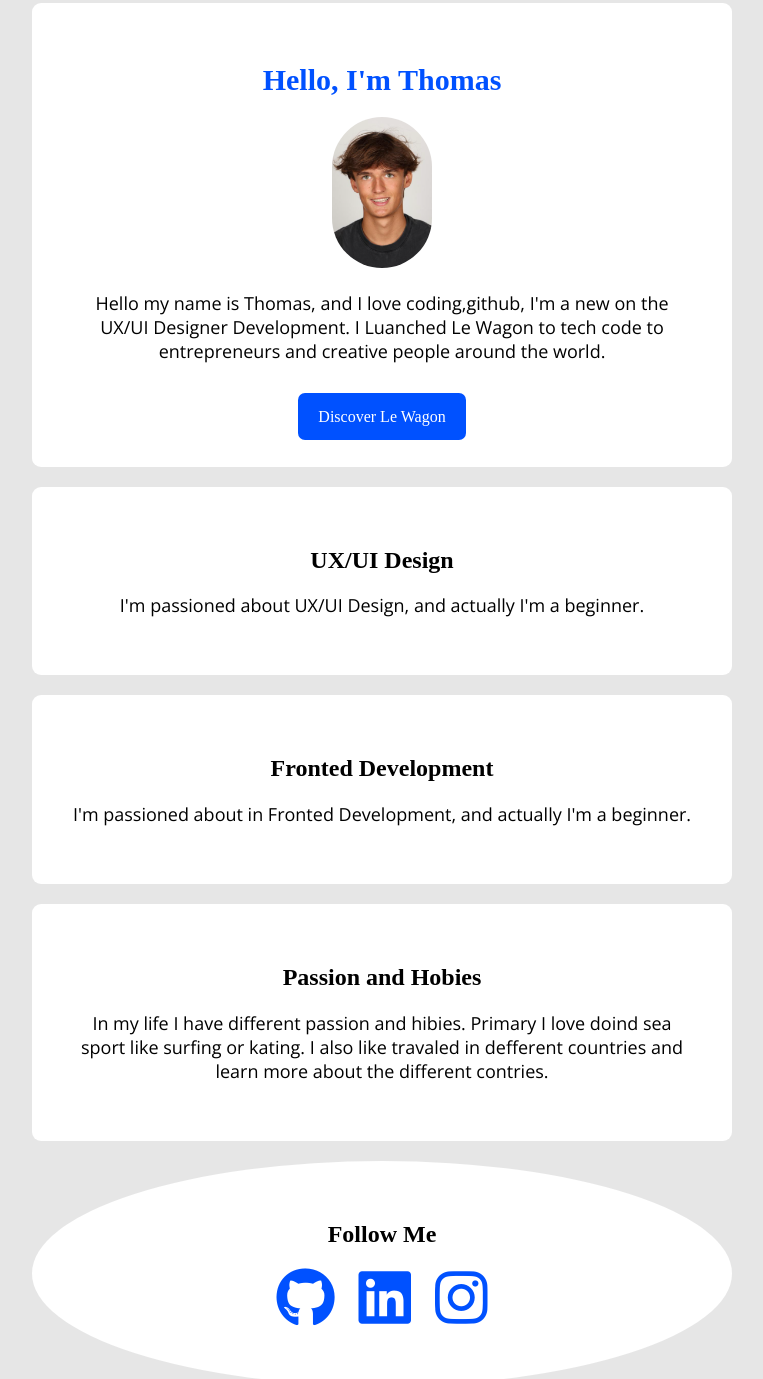
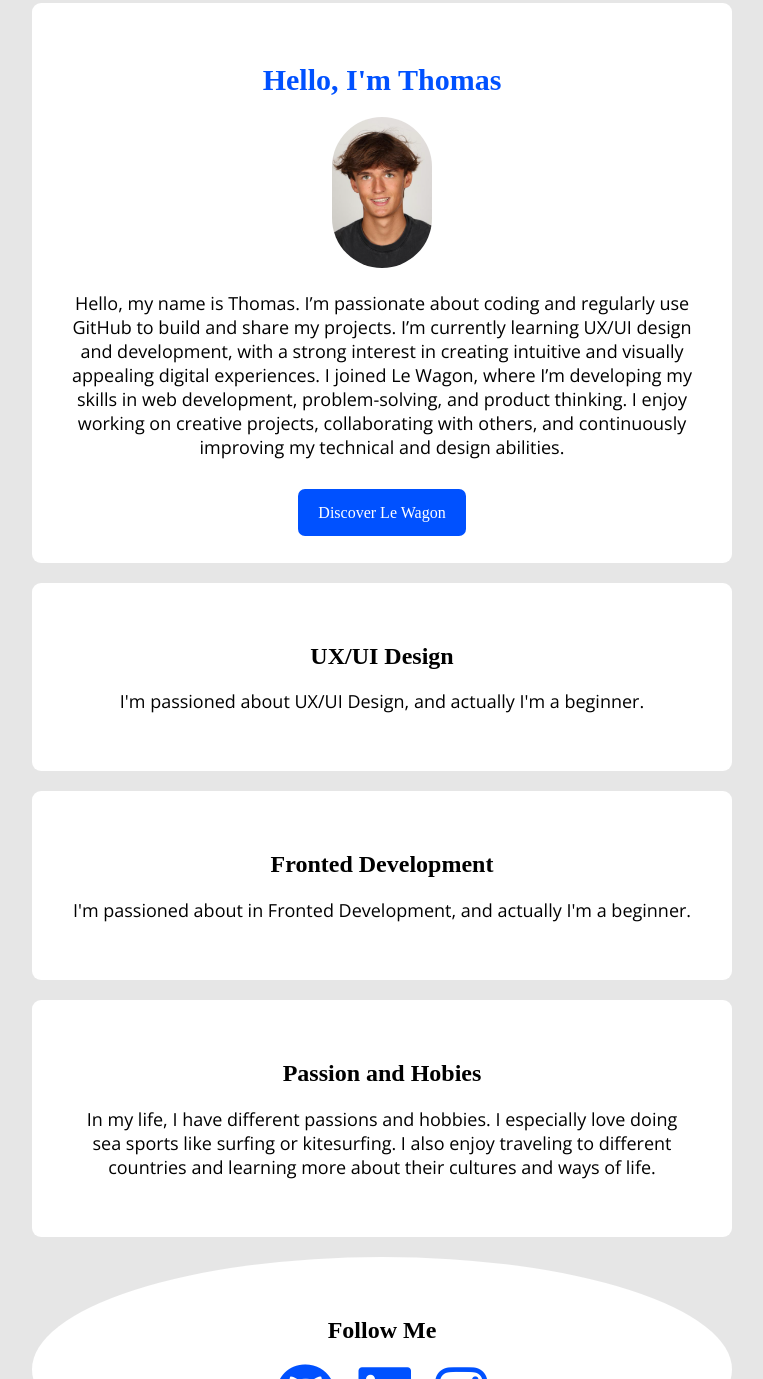
Before and after one commit to thomas-florent0/my-profile, a plain HTML site: page index.html in a window 1280 px wide. Shown: the part 47-1426 px from the top of the page, without its empty margins (258-1021 px from the left). Drawn offline with nearby package versions, Linux system fonts and the light colour scheme.

Commit message:
Update index.html

```diff
--- a/index.html
+++ b/index.html
@@ -22,42 +22,40 @@
       <h1 id="title-blue" > Hello, I'm Thomas </h1>
         <img src="image/profile-picture.png" class="img-circle" width="100px" alt="Thomas Picture">
         <p>
-                  Hello my name is Thomas, and I love coding,github, I'm a new on the UX/UI Designer Development.
-                  I Luanched Le Wagon to tech code to entrepreneurs and creative people around the world.
-
+       Hello, my name is Thomas. I’m passionate about coding and regularly use GitHub to build and share my projects. I’m currently learning UX/UI design and development, with a strong interest in creating intuitive and visually appealing digital experiences.
+       I joined Le Wagon, where I’m developing my skills in web development, problem-solving, and product thinking. I enjoy working on creative projects, collaborating with others, and continuously improving my technical and design abilities.
         </p>
         <a href="http://lewagon.com" class="btn-blue" target="_blank"> Discover Le Wagon </a>
      </div>
+
     <div class="card-white">
       <h2>  UX/UI Design </h2>
         <p>
-
             I'm passioned about UX/UI Design, and actually I'm a beginner.
         </p>
       </div>
+
     <div class="card-white">
       <h2>  Fronted Development </h2>
         <p>
-
             I'm passioned about in Fronted Development, and actually I'm a beginner.
         </p>
     </div>
+
     <div class="card-white">
       <h2>  Passion and Hobies  </h2>
         <p>
-            In my life I have different passion and hibies. Primary I love doind sea sport like surfing or kating.
-            I also like travaled in defferent countries and learn more about the different contries.
-
+         In my life, I have different passions and hobbies. I especially love doing sea sports like surfing or kitesurfing.
+         I also enjoy traveling to different countries and learning more about their cultures and ways of life.
         </p>
     </div>
+
     <div class="card-white" id="cardcircle">
        <h2>    Follow Me </h2>
           <ul class="list-inline">
-
             <li> <a href=" " target="_blank" >    <i class="fa-brands fa-github"></i> </a> </li>
             <li> <a href=" " target="_blank" >  <i class="fa-brands fa-linkedin"></i> </a> </li>
             <li> <a href=" " target="_blank" >   <i class="fa-brands fa-instagram"></i> </a> </li>
-
      </ul>
     </div>
   </div>
```
Lines whose indentation alone changed are shown as unchanged.
